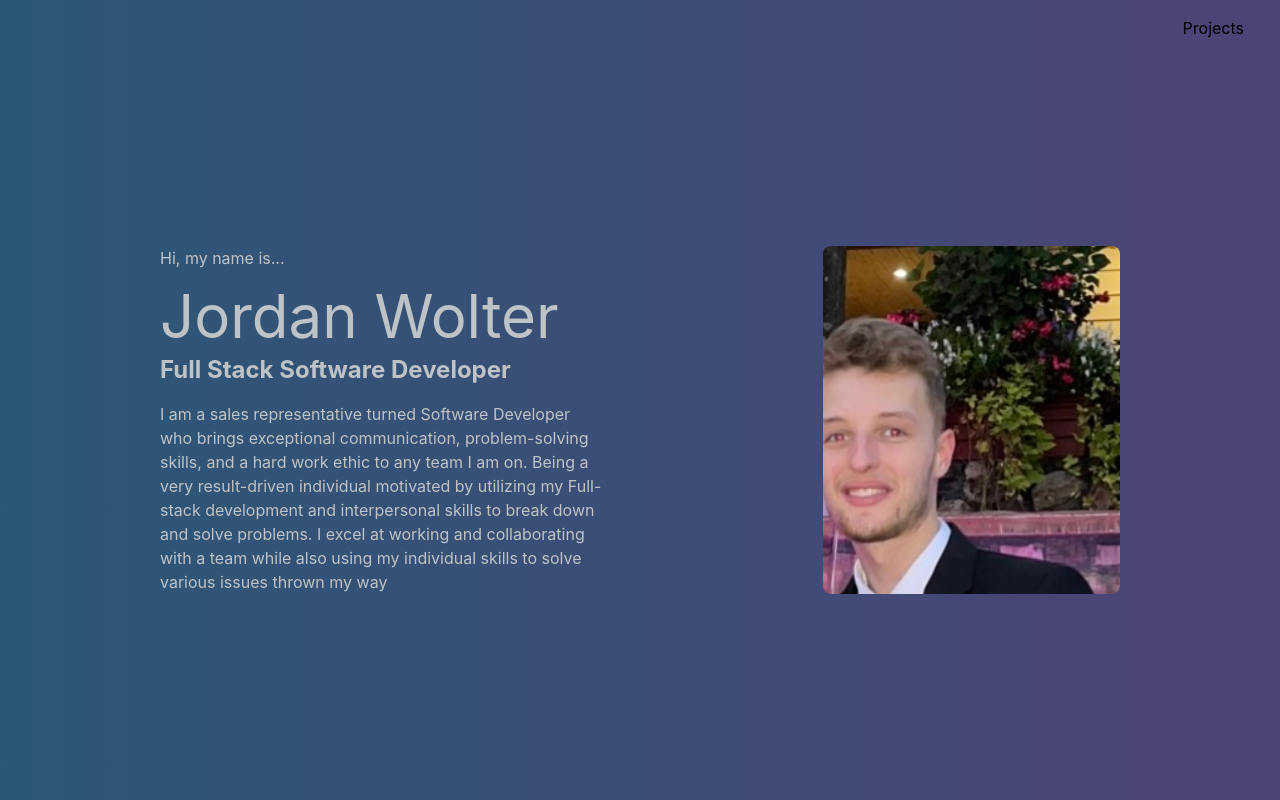
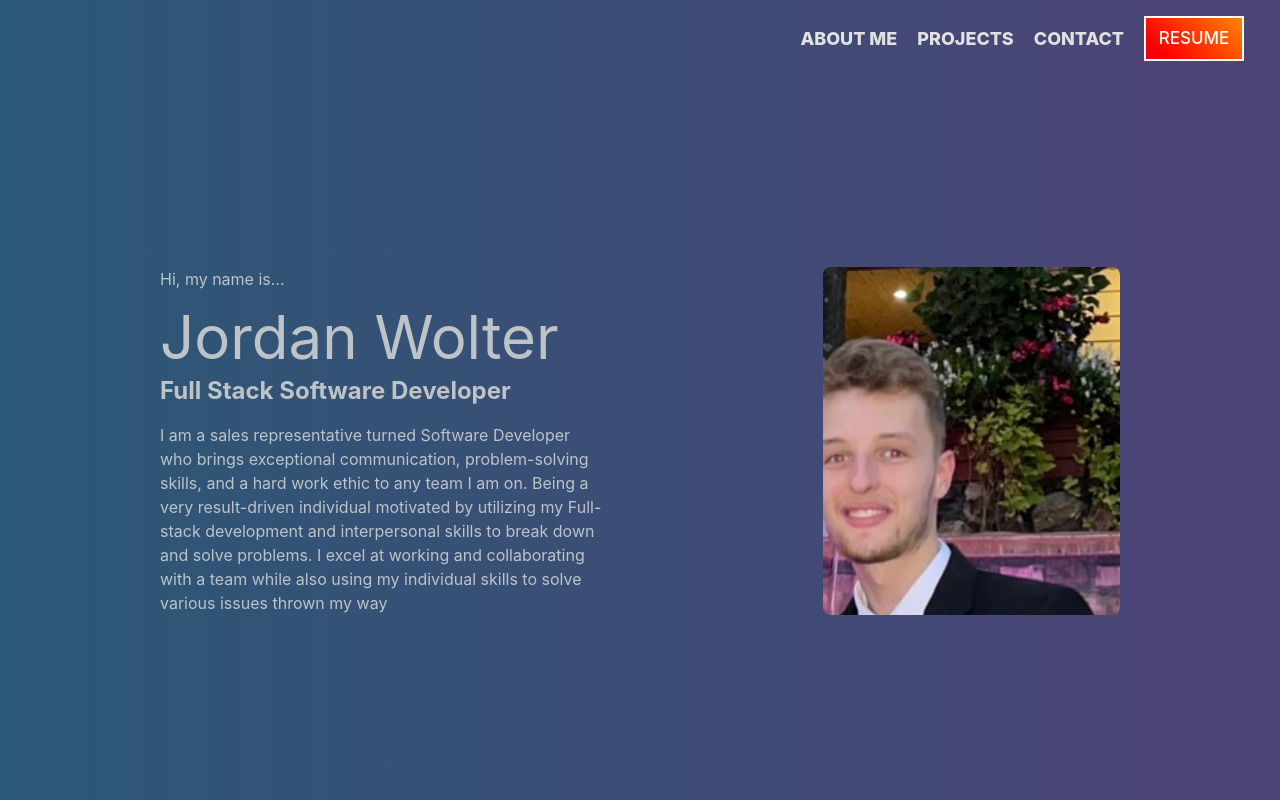
Before and after one commit to Jwolter23/my-portfolio, a React (Create React App) app in the folder portfolio-app/: page / in a window 1280 px wide. Shown: the top 800 px of the page. Built offline with nearby package versions, Linux system fonts and the light colour scheme.

Commit message:
added more styling

```diff
--- a/portfolio-app/package.json
+++ b/portfolio-app/package.json
@@ -8,6 +8,7 @@
     "@testing-library/user-event": "^13.5.0",
     "react": "^18.2.0",
     "react-dom": "^18.2.0",
+    "react-icons": "^4.7.1",
     "react-router-dom": "^6.6.2",
     "react-scripts": "5.0.1",
     "web-vitals": "^2.1.4"
--- a/portfolio-app/src/App.css
+++ b/portfolio-app/src/App.css
@@ -1,38 +1,110 @@
-.App {
-  text-align: center;
+a{
+  font-size: 18px;
+  color: #e1e1e1;
+  font-family: inherit;
+  font-weight: 800;
+  cursor: pointer;
+  position: relative;
+  border: none;
+  background: none;
+  text-transform: uppercase;
+  transition-timing-function: cubic-bezier(0.25, 0.8, 0.25, 1);
+  transition-duration: 400ms;
+  transition-property: color;
 }
 
-.App-logo {
-  height: 40vmin;
-  pointer-events: none;
+a:focus,
+a:hover {
+  color: #fff;
 }
 
-@media (prefers-reduced-motion: no-preference) {
-  .App-logo {
-    animation: App-logo-spin infinite 20s linear;
-  }
+a:focus:after,
+a:hover:after {
+  width: 100%;
+  left: 0%;
 }
 
-.App-header {
-  background-color: #282c34;
-  min-height: 100vh;
-  display: flex;
-  flex-direction: column;
-  align-items: center;
-  justify-content: center;
-  font-size: calc(10px + 2vmin);
-  color: white;
+a:after {
+  content: "";
+  pointer-events: none;
+  bottom: -2px;
+  left: 50%;
+  position: absolute;
+  width: 0%;
+  height: 2px;
+  background-color: #fff;
+  transition-timing-function: cubic-bezier(0.25, 0.8, 0.25, 1);
+  transition-duration: 400ms;
+  transition-property: width, left;
 }
 
-.App-link {
-  color: #61dafb;
+button{
+  font-size: 18px;
+  color: #e1e1e1;
+  font-family: inherit;
+  font-weight: 800;
+  cursor: pointer;
+  position: relative;
+  border: none;
+  background: none;
+  text-transform: uppercase;
+  transition-timing-function: cubic-bezier(0.25, 0.8, 0.25, 1);
+  transition-duration: 400ms;
+  transition-property: color;
 }
 
-@keyframes App-logo-spin {
-  from {
-    transform: rotate(0deg);
-  }
-  to {
-    transform: rotate(360deg);
-  }
+button:focus,
+button:hover {
+  color: #fff;
 }
+
+button:focus:after,
+button:hover:after {
+  width: 100%;
+  left: 0%;
+}
+
+button:after {
+  content: "";
+  pointer-events: none;
+  bottom: -2px;
+  left: 50%;
+  position: absolute;
+  width: 0%;
+  height: 2px;
+  background-color: #fff;
+  transition-timing-function: cubic-bezier(0.25, 0.8, 0.25, 1);
+  transition-duration: 400ms;
+  transition-property: width, left;
+}
+
+.resume {
+  display: flex;
+  justify-content: center;
+  align-items: center;
+  font-size: 17px;
+  color: white;
+  background-color: transparent;
+  height: 45px;
+  width: 100px;
+  border: 2.5px solid;
+  transition: 0.3s all;
+  background-image: linear-gradient(45deg,purple,red,orange,red,purple);
+  background-size: 500% 200%;
+  background-position: 25% 50%;
+  font-family: inherit;
+  font-weight: 500;
+ }
+
+ .resume:hover {
+  box-shadow: none;
+  background-color: rgb(92, 92, 92);
+  animation: rainbow 1s 1;
+  transform: scale(1.13);
+  border-radius: 30px;
+  background-position: 70% 50%;
+ }
+
+ .resume:active {
+  transform: scale(1.2);
+ }
--- a/portfolio-app/src/components/Home.jsx
+++ b/portfolio-app/src/components/Home.jsx
@@ -5,13 +5,23 @@ import Instrument from '../Assets/Instrument.jpg'
 import WolterFinance from '../Assets/WolterFinance.png'
 import MatrixTrivia from '../Assets/MatrixTrivia.png'
 import Nav from './Nav'
+import { AiOutlineGithub } from 'react-icons/ai'
+import { AiOutlineMail } from 'react-icons/ai'
+import { AiFillLinkedin } from 'react-icons/ai'
+import { AiFillProfile } from 'react-icons/ai'
 
-export default function Home ({ myRef, handleClick }) {
+
+export default function Home ({ myRef, myRef2, handleClick2, handleClick }) {
 
     return (
         <div>
-            <div className='w-99 flex justify-end mr-9'>
+            <div className='w-99 flex justify-end mr-9 gap-5'>
+            <button>About Me</button>
             <button onClick={handleClick}>Projects</button>
+            <button onClick={handleClick2}>Contact</button>
+
+            <a className='resume' href="https://docs.google.com/document/d/1P3XO5b7imrJh4cM60MMumxrxfXUk09tZn_G4ZueSs_w/edit" target="_blank">Resume</a>
+
             </div>
 
             <div className="h-screen w-screen flex items-center">
@@ -28,7 +38,7 @@ export default function Home ({ myRef, handleClick }) {
             </div>
 
             <div className=' h-screen w-screen px-8 pt-7'>
-                <h1 ref={myRef} className=' text-silver flex justify-center text-3xl'>Projects</h1>
+                <h1 ref={myRef} className=' text-silver flex justify-center text-4xl'>Projects</h1>
 
                 <div className='flex gap-6 mt-10'>
                 <div className='w-2/5 h-2/3  border-2  justify-center'>
@@ -99,7 +109,21 @@ export default function Home ({ myRef, handleClick }) {
                 <h1>Resume</h1>
             </div>
             <div className='h-screen w-screen'>
-                <h1>Contact</h1>
+                <h1 ref={myRef2} className='flex justify-center text-silver text-4xl'>Contact Me!</h1>
+
+                <div className='flex justify-center text-3xl text-silver items-center'>
+                    <h1 className='flex items-center'>Now that you've seen my portfolio let's connect!</h1>
+
+                </div>
+
+                <div className='flex justify-center text-6xl gap-10'>
+                <h2> <AiOutlineGithub /></h2>
+                <h2> <AiOutlineMail /> </h2>
+                <h2> <AiFillLinkedin /> </h2>
+                <h2> <AiFillProfile /> </h2>
+                </div>
+
+
             </div>
         </div>
     )
--- a/portfolio-app/src/components/Main.jsx
+++ b/portfolio-app/src/components/Main.jsx
@@ -9,14 +9,20 @@ import { useRef } from 'react'
 
 export default function Main () {
     const myRef = useRef(null);
+    const myRef2 = useRef(null)
+
     const handleClick = () => {
         myRef.current.scrollIntoView({ behavior: 'smooth' });
+
     };
+    const handleClick2 = () => {
+        myRef2.current.scrollIntoView({ behavior: 'smooth'})
+    }
     return (
         <div>
 
             <Routes>
-                <Route path='/' element={<Home myRef={myRef} handleClick={handleClick} />} />
+                <Route path='/' element={<Home myRef={myRef} myRef2={myRef2}  handleClick2={handleClick2}handleClick={handleClick} />} />
             </Routes>
 
         </div>
```
Also changed, not shown: 1 other file (tests, documents, lock files or other folders).
